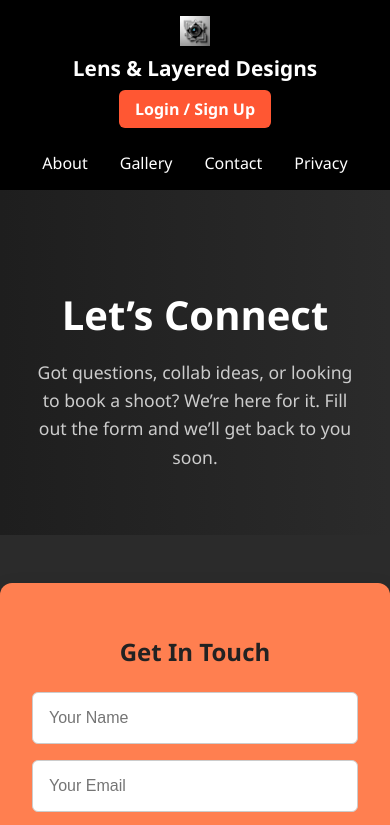
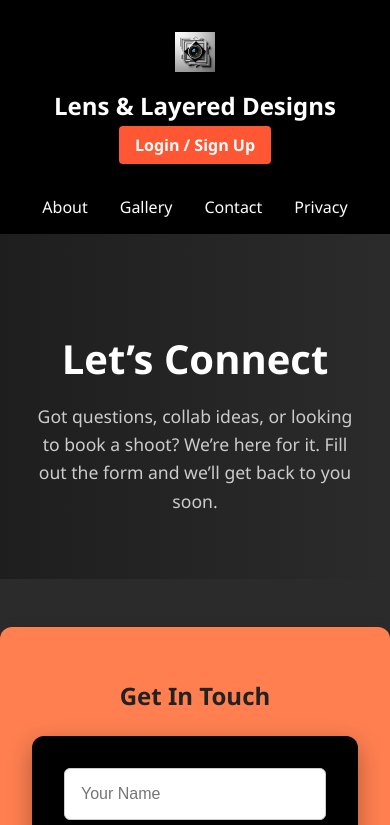
Before and after one commit to joshyboo25/lens-layered-site, a plain HTML site: page contact.html in a window 390 px wide. Shown: the top 825 px of the page. Drawn offline with Linux system fonts and the light colour scheme.

Commit message:
Add files via upload

```diff
--- a/assets/css/contactstyles.css
+++ b/assets/css/contactstyles.css
@@ -31,14 +31,48 @@
   position: relative;
   background: linear-gradient(to bottom, rgba(0,0,0,0.2), rgba(0,0,0,0.7));
   z-index: 2;
-  color: #F8F8FF;
+  color: #FF7F50;
   text-align: center;
   font-size: clamp(1.5rem, 4vw, 2.5rem);
   line-height: 1.4;
-  background-color: #808080;
+  background-color: #FF7F50;
   backdrop-filter: blur(5px);
   border-radius: 12px;
   padding: 2rem 1rem;
   max-width: 90%;
   margin: 0 auto;
 }
+
+.styled-form {
+  display: flex;
+  flex-direction: column;
+  gap: 1.25rem;
+  background-color: #000000;
+  padding: 2rem;
+  border-radius: 12px;
+  box-shadow: 0 8px 24px rgba(0,0,0,0.3);
+}
+
+.styled-form input,
+.styled-form textarea {
+  padding: 1rem;
+  border: none;
+  border-radius: 8px;
+  font-size: 1rem;
+  background-color: #A9A9A9;
+  color: #fff;
+}
+
+.styled-form input,
+.styled-form textarea {
+  background-color: #FFFFFF;
+  border: 1px solid #ddd;
+  color: #333;
+}
+
+.styled-form input:focus,
+.styled-form textarea:focus {
+  outline: none;
+  border-color: #FF7F50;
+  box-shadow: 0 0 0 3px rgba(255, 87, 51, 0.2);
+}
--- a/assets/css/styles.css
+++ b/assets/css/styles.css
@@ -389,9 +389,9 @@ footer a {
   background-color: #FF7F50;
 }
 
-.site-header {
+..site-header {
   background-color: #000;
-  color: #fff;
+  color: white;
   padding: 1rem;
 }
 
@@ -399,42 +399,28 @@ footer a {
   display: flex;
   align-items: center;
   justify-content: space-between;
-  gap: 1rem;
-  flex-wrap: wrap;
-}
-
-.left-side,
-.right-side {
-  flex: 1;
-  display: flex;
-  align-items: center;
-  justify-content: flex-start;
-}
-
-.right-side {
-  justify-content: flex-end;
-}
-
-.site-title {
-  flex: 2;
-  text-align: center;
-  font-size: 1.8rem;
-  margin: 0;
+  position: relative;
 }
 
 .site-logo {
   height: 40px;
-  width: auto;
+}
+
+.site-title {
+  position: absolute;
+  left: 50%;
+  transform: translateX(-50%);
+  margin: 0;
+  font-size: 1.75rem;
 }
 
 .login-btn {
   background-color: #ff5733;
   color: white;
   padding: 0.5rem 1rem;
-  border-radius: 6px;
   text-decoration: none;
+  border-radius: 4px;
   font-weight: bold;
-  white-space: nowrap;
   transition: background 0.3s ease;
 }
 
@@ -442,22 +428,22 @@ footer a {
   background-color: #e64a28;
 }
 
-@media (max-width: 600px) {
+@media (max-width: 768px) {
   .header-top {
     flex-direction: column;
-    gap: 0.5rem;
-  }
-
-  .left-side,
-  .right-side {
-    justify-content: center;
+    align-items: center;
+    gap: 0.75rem;
+    padding: 1rem 0;
   }
 
   .site-title {
-    font-size: 1.3rem;
+    position: static;
+    transform: none;
+    text-align: center;
+    font-size: 1.5rem;
   }
 
-  .site-logo {
-    height: 30px;
+  .login-btn {
+    margin-top: 0.5rem;
   }
 }
```
Also changed, not shown: about.html (+0 -1 lines), assets/js/effects.js (+5 -6 lines), home.html (+0 -1 lines).
